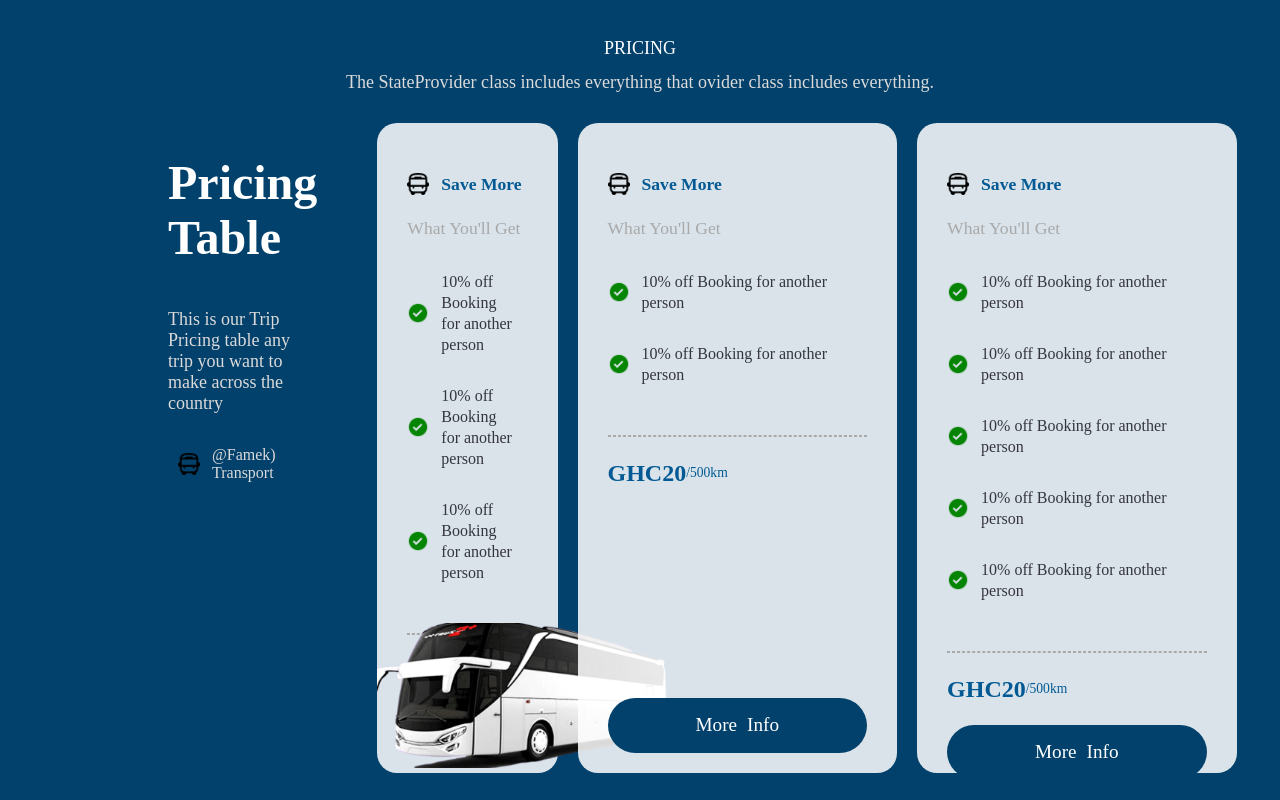
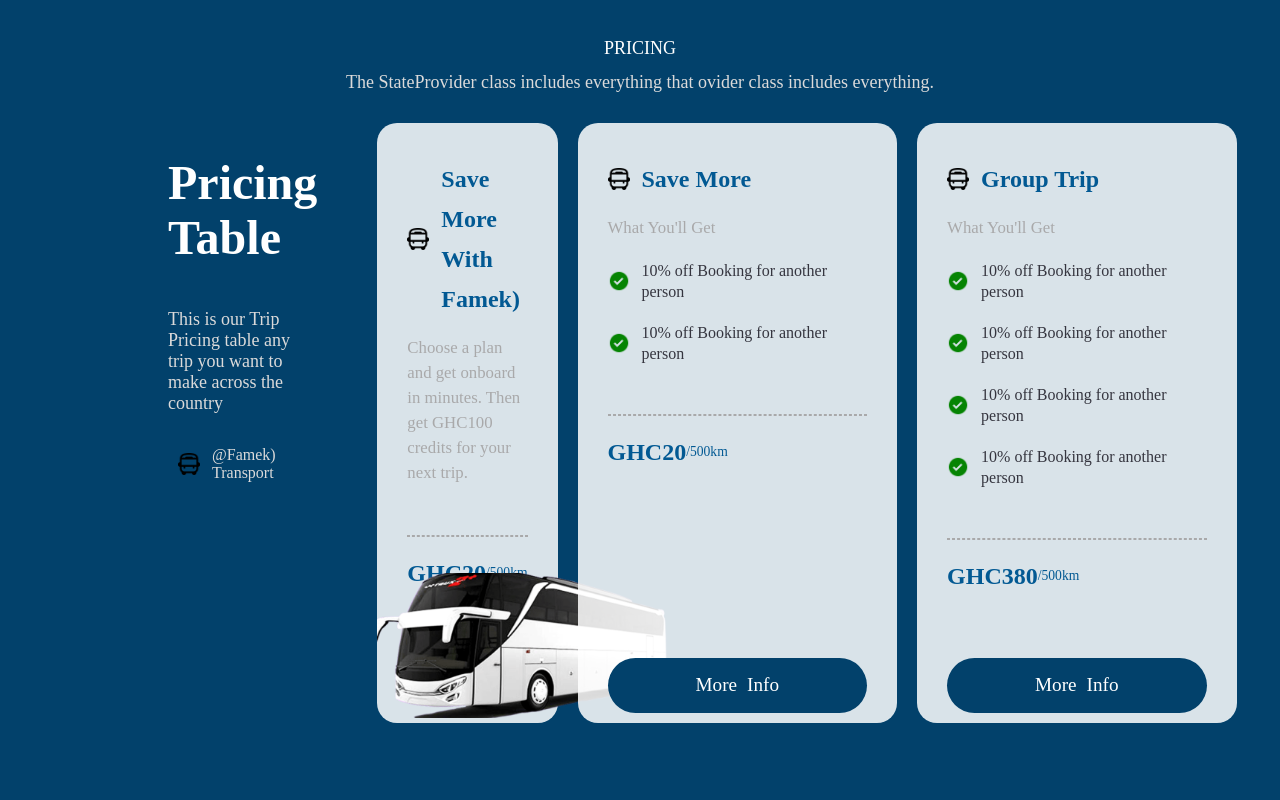
Before and after one commit to K-stiles/Project_FYP, a React (Create React App) app: page / in a window 1280 px wide. Shown: the part 2480-3280 px from the top of the page. Built offline with nearby package versions, Linux system fonts and the light colour scheme.

Commit message:
made few modification to complet pricing section

```diff
--- a/package.json
+++ b/package.json
@@ -6,10 +6,12 @@
     "@testing-library/jest-dom": "^5.16.5",
     "@testing-library/react": "^13.3.0",
     "@testing-library/user-event": "^13.5.0",
+    "framer-motion": "^7.2.0",
     "normalize.css": "^8.0.1",
     "react": "^18.2.0",
     "react-dom": "^18.2.0",
     "react-icons": "^4.4.0",
+    "react-rellax": "^1.0.3",
     "react-router-dom": "^6.3.0",
     "react-scripts": "5.0.1",
     "styled-components": "^5.3.5",
--- a/src/components/Pricing/Pricing.styled.js
+++ b/src/components/Pricing/Pricing.styled.js
@@ -46,11 +46,11 @@ export const SubTitle = styled.h3`
 export const Card = styled.div`
   /* max-width: 300px; */
   /* width: 100%; */
-  height: 650px;
+  height: 600px;
   position: relative;
   /* height: auto; */
   padding: ${({ cardPadding }) =>
-    cardPadding ? cardPadding : "30px 30px 20px"};
+    cardPadding ? cardPadding : "20px 30px 10px"};
 
   display: flex;
   flex-direction: column;
@@ -64,7 +64,7 @@ export const Card = styled.div`
 export const CardTitle = styled.h1`
   font-style: normal;
   font-weight: 700;
-  font-size: 1.1rem;
+  font-size: 1.5rem;
   line-height: 40px;
   color: #025993;
 `;
@@ -72,7 +72,7 @@ export const CardTitle = styled.h1`
 export const CardSubTitle = styled.h3`
   font-style: normal;
   font-weight: 400;
-  font-size: 1.1rem;
+  font-size: 1.05rem;
   line-height: 25px;
   padding-bottom: 10px;
   color: #a9a9aa;
--- a/src/container/PricingContainer.js
+++ b/src/container/PricingContainer.js
@@ -39,6 +39,7 @@ export default function PricingContainer() {
                     {card?.label.map((item) => {
                       return (
                         <Pricing.Row
+                          marginTop="0"
                           padding="10px 10px 10px 0px"
                           key={`card-label-${item.id}`}
                         >
@@ -67,54 +68,6 @@ export default function PricingContainer() {
                   )}
                 </Pricing.Card>
               ))}
-
-            {/* 2nd card */}
-            {/* <Pricing.Card bgColor={"#025993"}>Card 2</Pricing.Card> */}
-
-            {/* 3rd card */}
-            {/* <Pricing.Card>
-              <div>
-                <Pricing.Row marginTop="0px" padding="0px">
-                  <Pricing.Image src="/images/busIcon.png" alt="bus image" />
-                  <Pricing.CardTitle>Single Trip</Pricing.CardTitle>
-                </Pricing.Row>
-                <Pricing.CardSubTitle>What You'll Get</Pricing.CardSubTitle>
-                <Pricing.Row padding="10px 10px 10px 0px">
-                  <Pricing.Image
-                    src="/images/checkCircleIcon.png"
-                    alt="bus image"
-                  />
-                  <Pricing.CardLabel>
-                    10% off Booking for another person
-                  </Pricing.CardLabel>
-                </Pricing.Row>
-                <Pricing.Row padding="10px 10px 10px 0px">
-                  <Pricing.Image
-                    src="/images/checkCircleIcon.png"
-                    alt="bus image"
-                  />
-                  <Pricing.CardLabel>
-                    10% off Booking for another person
-                  </Pricing.CardLabel>
-                </Pricing.Row>
-
-                <Pricing.LineDivider />
-                <Pricing.Row gap="0px" marginTop="0px" padding="0px">
-                  <Pricing.CardPrice>{`GHC${250}`}</Pricing.CardPrice>
-                  <Pricing.CardDistance>{`/${100}km`}</Pricing.CardDistance>
-                </Pricing.Row>
-              </div>
-
-              <div style={{ marginTop: "auto" }}>
-                <Pricing.CardButton>
-                  <span>More</span>
-                  <span>Info</span>
-                </Pricing.CardButton>
-              </div>
-            </Pricing.Card> */}
-
-            {/* 4th card */}
-            {/* <Pricing.Card>Card 4</Pricing.Card> */}
           </Pricing.Container>
         </div>
       </Pricing.Wrapper>
--- a/src/utils/pricingCardData.json
+++ b/src/utils/pricingCardData.json
@@ -1,30 +1,14 @@
 [
   {
     "id": "1",
-    "title": "Save More",
-    "subTitle": "What You'll Get",
+    "title": "Save More With Famek)",
+    "subTitle": "Choose a plan and get onboard in minutes. Then get GHC100 credits for your next trip.",
     "titleIcon": "/images/busIcon.png",
     "distance": 500,
     "price": 20,
     "image": "/images/busImage.png",
     "renderBtn": false,
-    "label": [
-      {
-        "id": "label-1dfdsv",
-        "labelIcon": "/images/checkCircleIcon.png",
-        "tag": "10% off Booking for another person"
-      },
-      {
-        "id": "label-2vdfbdf",
-        "labelIcon": "/images/checkCircleIcon.png",
-        "tag": "10% off Booking for another person"
-      },
-      {
-        "id": "label-3dfbfsbe",
-        "labelIcon": "/images/checkCircleIcon.png",
-        "tag": "10% off Booking for another person"
-      }
-    ]
+    "label": []
   },
   {
     "id": "2",
@@ -51,11 +35,11 @@
   },
   {
     "id": "3",
-    "title": "Save More",
+    "title": "Group Trip",
     "subTitle": "What You'll Get",
     "titleIcon": "/images/busIcon.png",
     "distance": 500,
-    "price": 20,
+    "price": 380,
     "image": "/images/busImage.png",
     "renderBtn": true,
 
@@ -79,11 +63,6 @@
         "id": "label-2cetwcrcc",
         "labelIcon": "/images/checkCircleIcon.png",
         "tag": "10% off Booking for another person"
-      },
-      {
-        "id": "label-3ccywt",
-        "labelIcon": "/images/checkCircleIcon.png",
-        "tag": "10% off Booking for another person"
       }
     ]
   }
```
Also changed, not shown: 1 other file (tests, documents, lock files or other folders).
